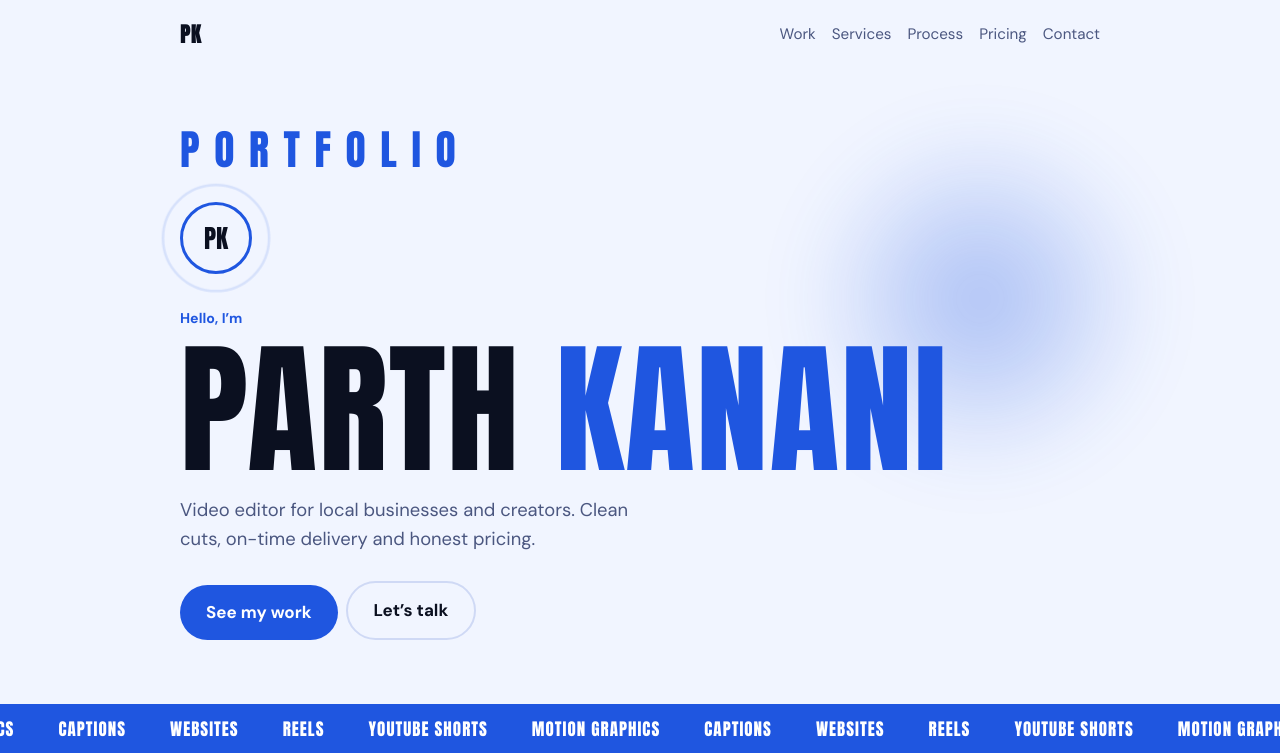
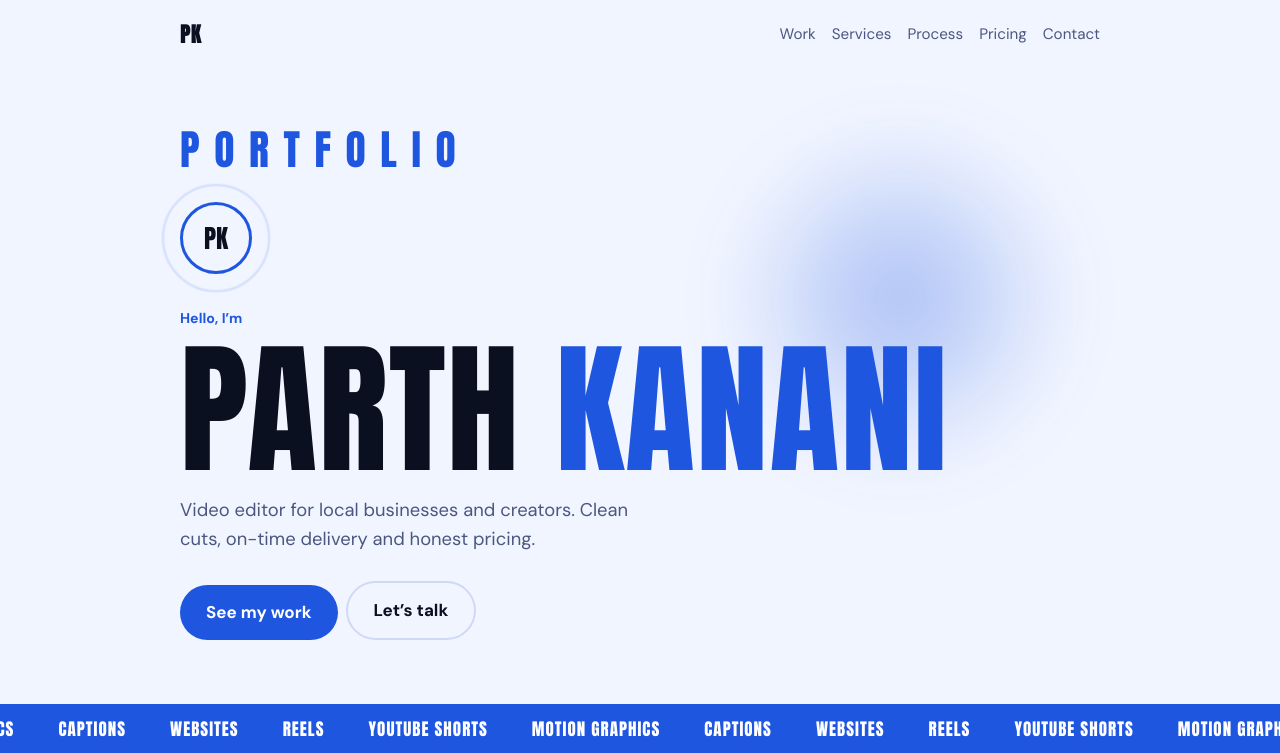
Before and after one commit to kananip534-creator/Parth-Kanani, a plain HTML site: page index.html in a window 1280 px wide. Shown: the top 753 px of the page. Drawn offline with Linux system fonts and the light colour scheme.

Commit message:
Add files via upload

```diff
--- a/index.html
+++ b/index.html
@@ -12,7 +12,7 @@
 box-sizing:border-box;padding-top:env(safe-area-inset-top,0px);padding-bottom:env(safe-area-inset-bottom,0px)}
 @media (prefers-color-scheme:light){:root:not([data-theme="dark"]){--bg:#f1f5ff;--card:#fff;--ink:#0b1020;--muted:#4b5780;--blue:#1f56e0;--sky:#1f56e0;--line:#cfd9f5}}
 :root[data-theme="light"]{--bg:#f1f5ff;--card:#fff;--ink:#0b1020;--muted:#4b5780;--blue:#1f56e0;--sky:#1f56e0;--line:#cfd9f5}
-html{scroll-behavior:smooth;scroll-padding-top:env(safe-area-inset-top,0px)}
+html{overflow-x:clip;scroll-behavior:smooth;scroll-padding-top:env(safe-area-inset-top,0px)}
 *{box-sizing:border-box}
 body{margin:0;background:var(--bg);color:var(--ink);font:17px/1.6 "DM Sans",system-ui,-apple-system,"Segoe UI",sans-serif;overflow-x:hidden}
 .w{max-width:960px;margin:0 auto;padding:0 20px}
@@ -88,7 +88,7 @@ body.go .intro .logo{animation:up .8s cubic-bezier(.3,1.4,.5,1) 1.1s forwards}
 .hi{opacity:0;transform:translateY(26px)}
 body.go .hi{animation:up .8s cubic-bezier(.2,.7,.2,1) forwards;animation-delay:calc(1.4s + var(--i)*120ms)}
 .hero{position:relative}
-.hero::before{content:"";position:absolute;right:-80px;top:20px;width:320px;height:320px;background:radial-gradient(circle,var(--blue),transparent 65%);opacity:.35;filter:blur(30px);animation:fl 7s ease-in-out infinite alternate;z-index:-1;pointer-events:none}
+.hero::before{content:"";position:absolute;right:0;top:20px;width:320px;height:320px;background:radial-gradient(circle,var(--blue),transparent 65%);opacity:.35;filter:blur(30px);animation:fl 7s ease-in-out infinite alternate;z-index:-1;pointer-events:none}
 @keyframes fl{to{transform:translate(-40px,50px) scale(1.2)}}
 .hero h1 span{background:linear-gradient(90deg,var(--blue),var(--sky),var(--blue));background-size:200% auto;-webkit-background-clip:text;background-clip:text;color:transparent;animation:sh 4s linear infinite}
 @keyframes sh{to{background-position:200% center}}
```
